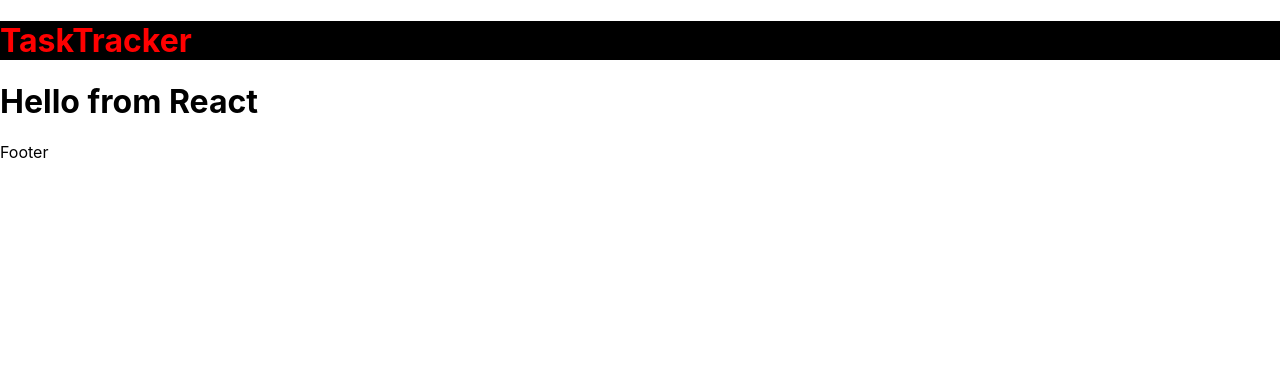
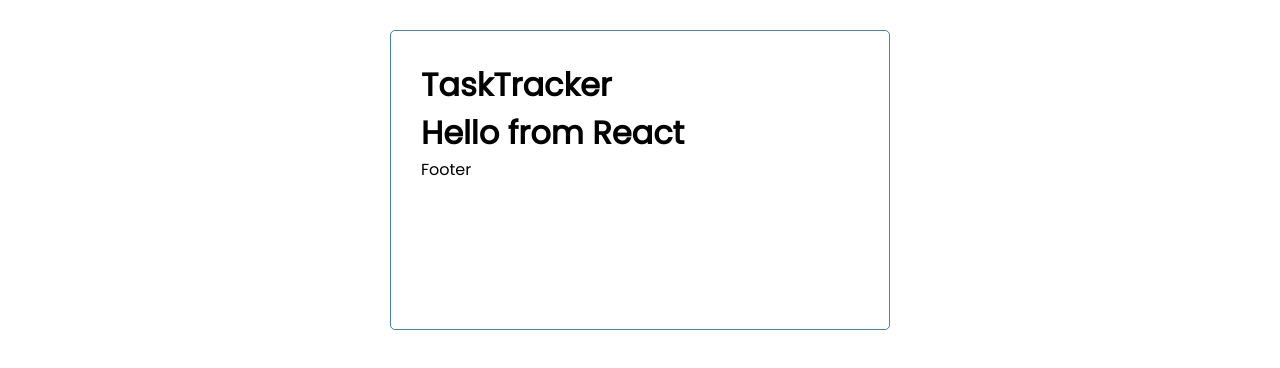
Before and after one commit to David-P-Molina/task-tutorial, a React (Create React App) app: page / in a window 1280 px wide. Shown: the top 368 px of the page. Built offline with nearby package versions, Linux system fonts and the light colour scheme.

Commit message:
Add css file

```diff
--- a/src/App.js
+++ b/src/App.js
@@ -4,7 +4,7 @@
 
 function App() {
   return (
-    <div className="App">
+    <div className="App container">
       <Header title="TaskTracker"/>
       <h1>Hello from React</h1>
       <Footer />
--- a/src/components/Header.js
+++ b/src/components/Header.js
@@ -3,7 +3,8 @@
 
 const Header = ({title}) => {
   return (
-    <header style={headerStyle}>
+    <header>
+    {/* <header style={headerStyle}> */}
     {/* <header style={{ color: 'red', backgroundColor: 'black' }}> */}
       <h1>{title}</h1>
     </header>
@@ -18,9 +19,9 @@
   title: PropTypes.string,
 }
 
-const headerStyle = {
-  color: 'red',
-  backgroundColor: 'black'
-}
+// const headerStyle = {
+//   color: 'red',
+//   backgroundColor: 'black'
+// }
 
 export default Header
--- a/src/index.css
+++ b/src/index.css
@@ -1,13 +1,112 @@
-body {
+@import url('https://fonts.googleapis.com/css2?family=Poppins:wght@300;400&display=swap');
+
+* {
+  box-sizing: border-box;
   margin: 0;
-  font-family: -apple-system, BlinkMacSystemFont, 'Segoe UI', 'Roboto', 'Oxygen',
-    'Ubuntu', 'Cantarell', 'Fira Sans', 'Droid Sans', 'Helvetica Neue',
-    sans-serif;
-  -webkit-font-smoothing: antialiased;
-  -moz-osx-font-smoothing: grayscale;
+  padding: 0;
 }
 
-code {
-  font-family: source-code-pro, Menlo, Monaco, Consolas, 'Courier New',
-    monospace;
+body {
+  font-family: 'Poppins', sans-serif;
 }
+
+.container {
+  max-width: 500px;
+  margin: 30px auto;
+  overflow: auto;
+  min-height: 300px;
+  border: 1px solid steelblue;
+  padding: 30px;
+  border-radius: 5px;
+}
+
+.header {
+  display: flex;
+  justify-content: space-between;
+  align-items: center;
+  margin-bottom: 20px;
+}
+
+.btn {
+  display: inline-block;
+  background: #000;
+  color: #fff;
+  border: none;
+  padding: 10px 20px;
+  margin: 5px;
+  border-radius: 5px;
+  cursor: pointer;
+  text-decoration: none;
+  font-size: 15px;
+  font-family: inherit;
+}
+
+.btn:focus {
+  outline: none;
+}
+
+.btn:active {
+  transform: scale(0.98);
+}
+
+.btn-block {
+  display: block;
+  width: 100%;
+}
+
+.task {
+  background: #f4f4f4;
+  margin: 5px;
+  padding: 10px 20px;
+  cursor: pointer;
+}
+
+.task.reminder {
+  border-left: 5px solid green;
+}
+
+.task h3 {
+  display: flex;
+  align-items: center;
+  justify-content: space-between;
+}
+
+.add-form {
+  margin-bottom: 40px;
+}
+
+.form-control {
+  margin: 20px 0;
+}
+
+.form-control label {
+  display: block;
+}
+
+.form-control input {
+  width: 100%;
+  height: 40px;
+  margin: 5px;
+  padding: 3px 7px;
+  font-size: 17px;
+}
+
+.form-control-check {
+  display: flex;
+  align-items: center;
+  justify-content: space-between;
+}
+
+.form-control-check label {
+  flex: 1;
+}
+
+.form-control-check input {
+  flex: 2;
+  height: 20px;
+}
+
+footer {
+  margin-top: 30px;
+  text-align: center;
+}
```
